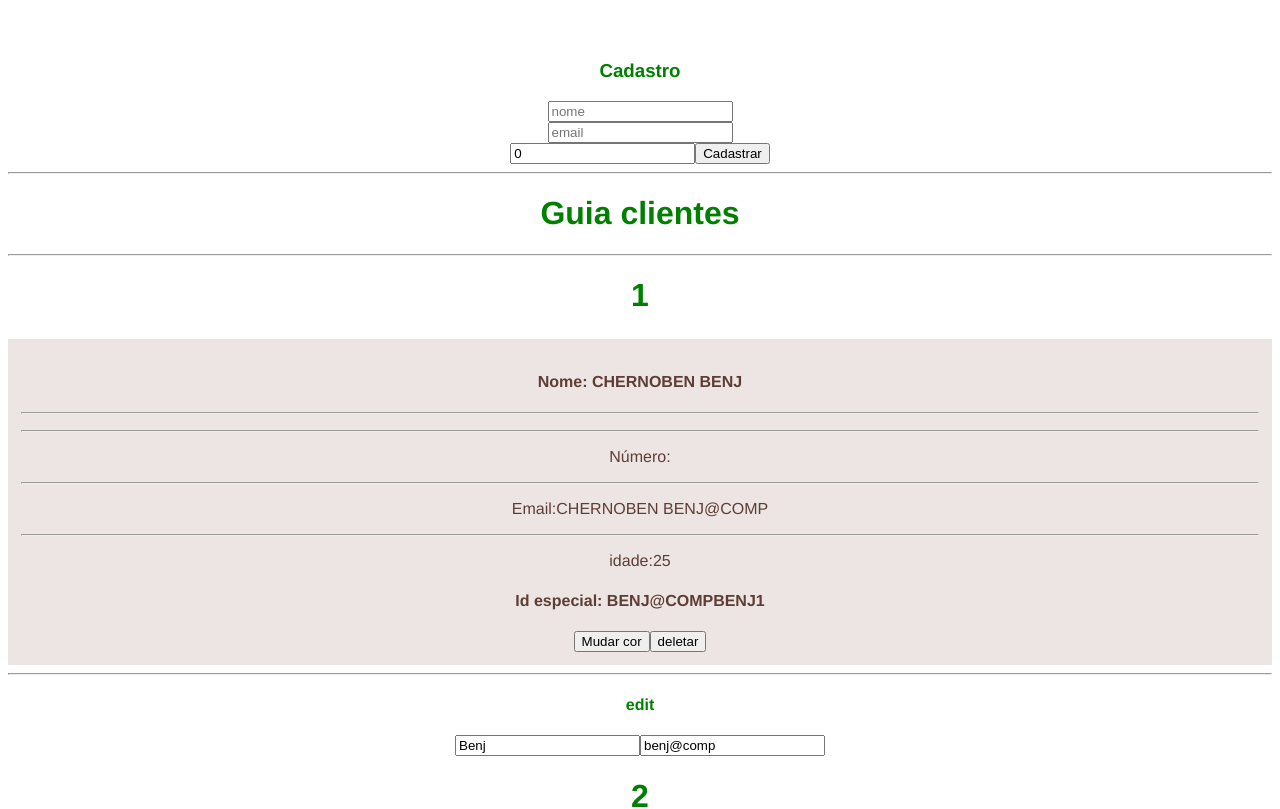
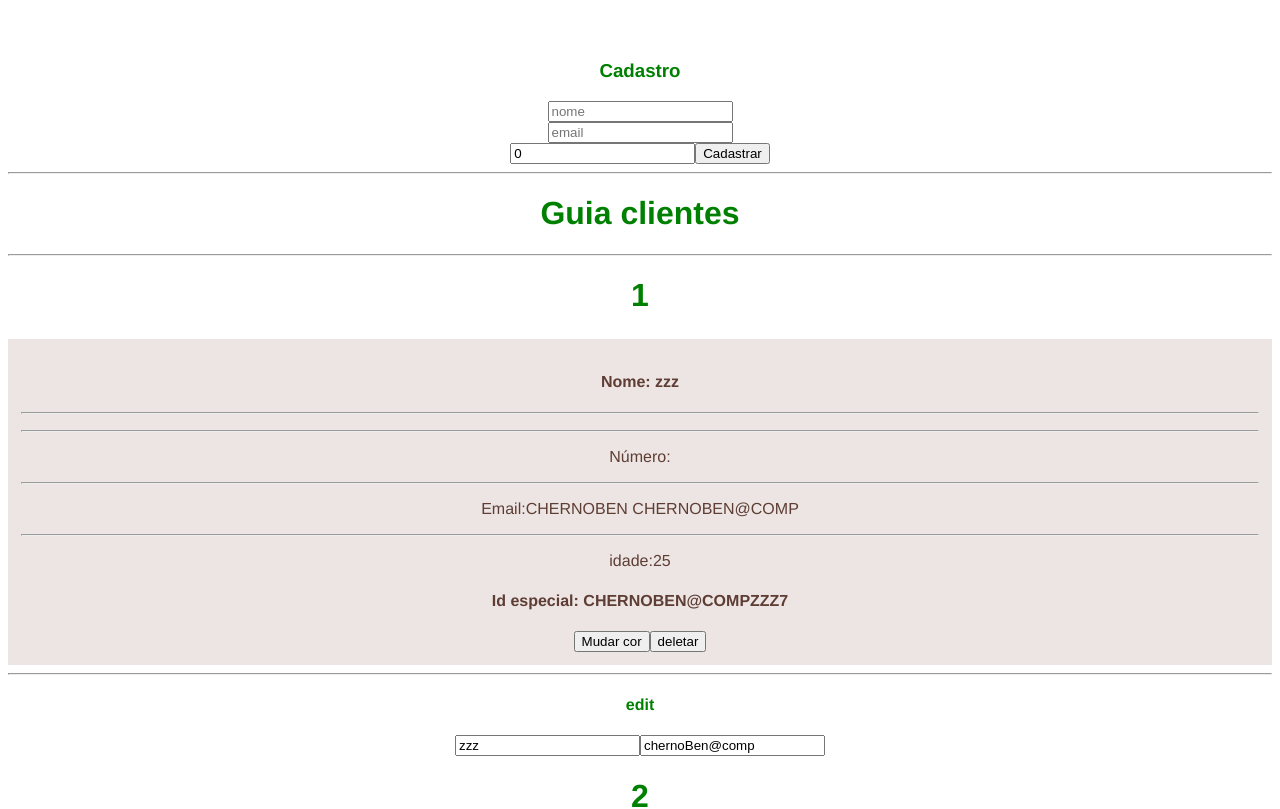
Before and after one commit to ChernoBen/projeto_vue, a Vue app: page / in a window 1280 px wide. Shown: the top 809 px of the page. Built offline with nearby package versions, Linux system fonts and the light colour scheme.

Commit message:
computed properties + lodash

```diff
--- a/package.json
+++ b/package.json
@@ -9,6 +9,7 @@
   },
   "dependencies": {
     "core-js": "^3.6.5",
+    "lodash": "^4.17.21",
     "vue": "^2.6.11"
   },
   "devDependencies": {
--- a/src/App.vue
+++ b/src/App.vue
@@ -8,7 +8,7 @@
     <hr>
     <h1>Guia clientes</h1>
     <hr>
-    <div v-for="(cliente,index) in clientes" :key="cliente.id">
+    <div v-for="(cliente,index) in orderClientes" :key="cliente.id">
       <h1>{{index + 1}}</h1>
       <Cliente :cliente="cliente" :showIdade="true" :showNome="true" @meDelete="deleteUsuario($event)"/>
       <hr>
@@ -33,8 +33,9 @@
 
 <script>
 
-import Cliente from './components/Cliente'
-import Produto from './components/Produto'
+import Cliente from './components/Cliente';
+import Produto from './components/Produto';
+import _ from 'lodash';
 
 export default {
   name: 'App',
@@ -55,6 +56,13 @@ export default {
 
       },
       clientes:[
+
+        {
+          id:6,
+          nome:"aaa",
+          email:"chernoBen@comp",
+          idade:"25"
+        },
         {
           id:1,
           nome:"Benj",
@@ -64,6 +72,12 @@ export default {
         {
           id:2,
           nome:"Bnj",
+          email:"chernoBen@comp",
+          idade:"25"
+        },
+        {
+          id:7,
+          nome:"zzz",
           email:"chernoBen@comp",
           idade:"25"
         }
@@ -98,6 +112,11 @@ export default {
   deletarUsuario:function($event){
     console.log("recebendo evento")
     console.log($event)
+  },
+  computed:{
+    orderClientes:function(){
+      return _.orderBy(this.clientes,['nome'],['desc'])
+    }
   }
 
 }
--- a/src/components/Cliente.vue
+++ b/src/components/Cliente.vue
@@ -1,6 +1,6 @@
 <template >
   <div :class="{'cliente':!isPremium,'cliente-premium':isPremium}">
-    <h4 v-show="showNome == true">Nome: {{cliente.nome |processarEmail}}</h4>
+    <h4 v-show="showNome == true">Nome: {{cliente.nome }}</h4>
     <hr>
     <p>{{cliente.descricao}}</p>
     <hr>
@@ -49,6 +49,7 @@ export default {
     },
     filters:{
         processarEmail:function(value){
+            //altera dados de uma variavel em um elemento
             return "CHERNOBEN " + value.toUpperCase();
         }
     },
```
Also changed, not shown: 1 other file (tests, documents, lock files or other folders).
